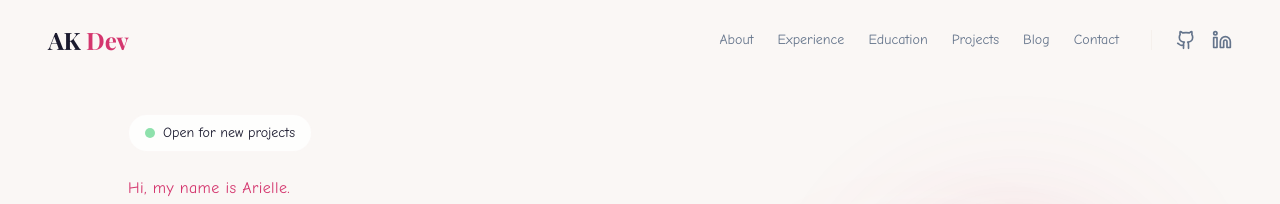
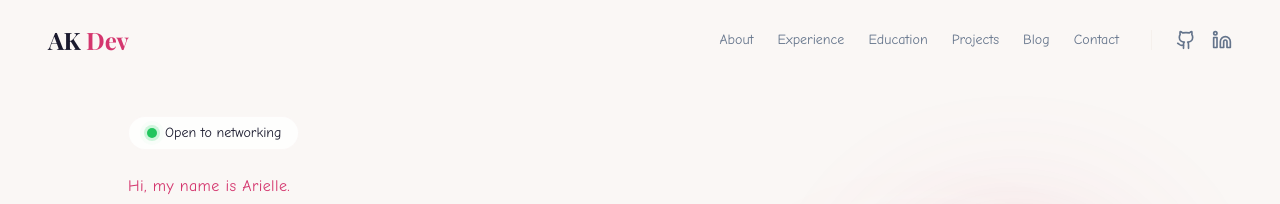
Before and after one commit to kamdem-arielle/developer_portfolio, a React (Vite) app: page / in a window 1280 px wide. Shown: the top 204 px of the page. Built offline with nearby package versions, Linux system fonts and the light colour scheme; a web font is replaced by a local one.

Commit message:
feat(hero): add green dot ripple effect and rotating status text badge

```diff
--- a/src/components/HeroSection.tsx
+++ b/src/components/HeroSection.tsx
@@ -1,7 +1,25 @@
-import React from 'react';
-import { motion } from 'framer-motion';
+import React, { useState, useEffect } from 'react';
+import { motion, AnimatePresence } from 'framer-motion';
 import { ArrowDownIcon } from 'lucide-react';
+
+const statusMessages = [
+  'Open to new projects',
+  'Open to networking',
+  'Open to collaborations',
+  'Open to new experiences',
+];
+
 export function HeroSection() {
+  const [currentIndex, setCurrentIndex] = useState(0);
+  const [spacerIndex, setSpacerIndex] = useState(0);
+
+  useEffect(() => {
+    const interval = setInterval(() => {
+      setCurrentIndex((prev) => (prev + 1) % statusMessages.length);
+    }, 5000);
+    return () => clearInterval(interval);
+  }, []);
+
   return (
     <section
       id="hero"
@@ -60,10 +78,32 @@ export function HeroSection() {
             ease: 'easeOut'
           }}>
 
-          <div className="inline-flex items-center gap-2 px-4 py-2 bg-white/80 border border-primary-dark/30 rounded-full mb-6">
-            <span className="w-2.5 h-2.5 bg-green-500 rounded-full animate-pulse" />
-            <span className="text-sm font-medium text-navy">
-              Open for new projects
+          <div className="inline-flex items-center gap-2 px-4 py-1.5 bg-white/80 border border-primary-dark/30 rounded-full mb-6">
+            <span className="relative flex h-2.5 w-2.5 shrink-0 ml-0.5">
+              <span
+                className="absolute inset-0 rounded-full bg-green-400 opacity-40"
+                style={{ animation: 'ripple 2.5s ease-out infinite' }}
+              />
+              <span
+                className="absolute inset-0 rounded-full bg-green-400 opacity-40"
+                style={{ animation: 'ripple 2.5s ease-out 1.25s infinite' }}
+              />
+              <span className="relative inline-flex h-2.5 w-2.5 rounded-full bg-green-500" />
+            </span>
+            <span className="relative h-5 overflow-hidden text-sm font-medium text-navy inline-block transition-all duration-300">
+              <span className="invisible whitespace-nowrap">{statusMessages[spacerIndex]}</span>
+              <AnimatePresence initial={false} mode="wait" onExitComplete={() => setSpacerIndex(currentIndex)}>
+                <motion.span
+                  key={currentIndex}
+                  initial={{ y: '100%', opacity: 0 }}
+                  animate={{ y: 0, opacity: 1 }}
+                  exit={{ y: '-100%', opacity: 0 }}
+                  transition={{ duration: 0.3, ease: 'easeInOut', delay: spacerIndex !== currentIndex ? 0.15 : 0 }}
+                  className="absolute inset-x-0 top-0 whitespace-nowrap text-center"
+                >
+                  {statusMessages[currentIndex]}
+                </motion.span>
+              </AnimatePresence>
             </span>
           </div>
           <p className="text-accent-pink font-medium tracking-wide mb-4">
--- a/src/index.css
+++ b/src/index.css
@@ -42,3 +42,14 @@
 ::-webkit-scrollbar-thumb:hover {
   background: #b02a58;
 }
+
+@keyframes ripple {
+  0% {
+    transform: scale(1);
+    opacity: 0.4;
+  }
+  100% {
+    transform: scale(2.5);
+    opacity: 0;
+  }
+}
```
